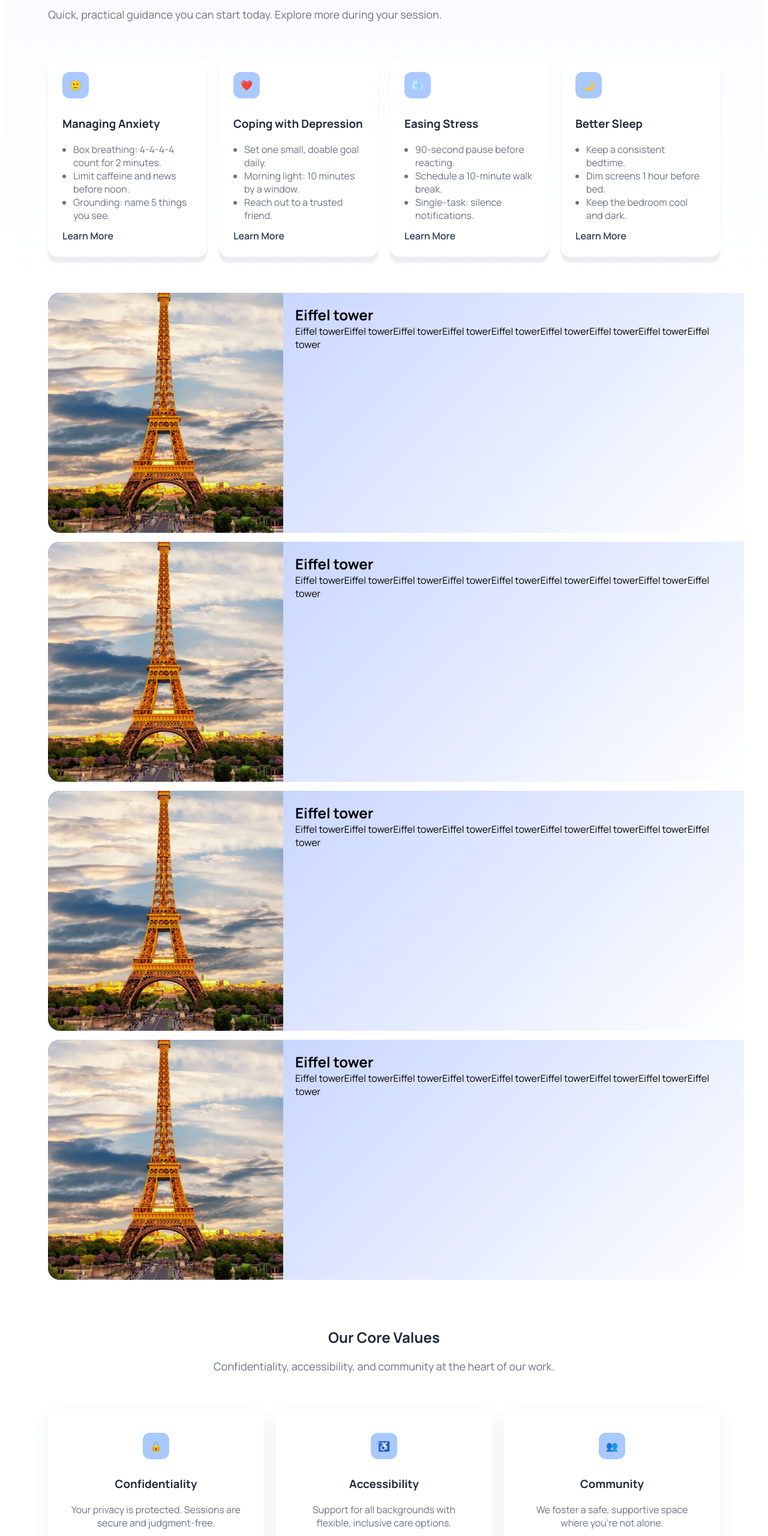
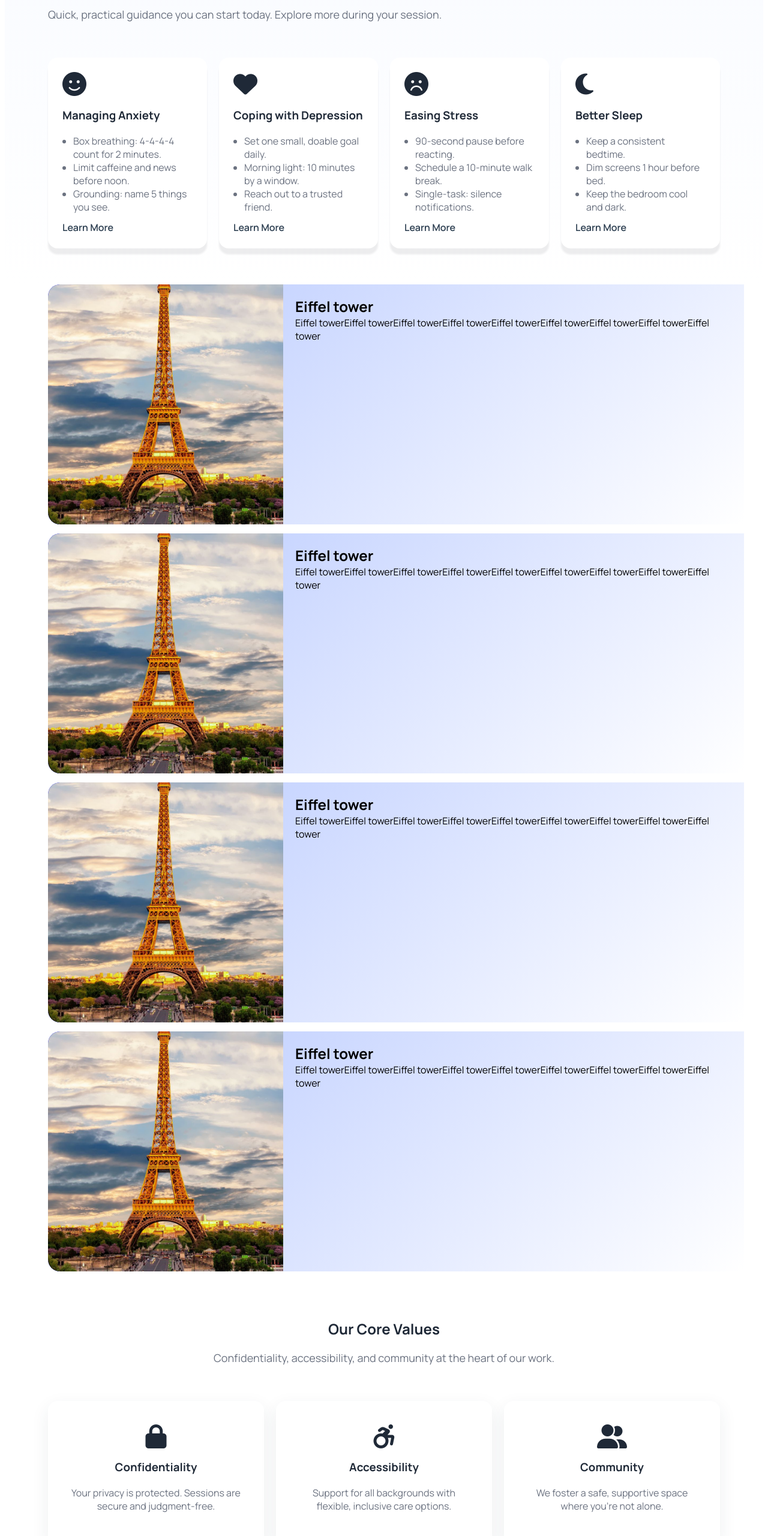
Before and after one commit to nwtes/asd, a plain HTML site: page index.html in a window 1280 px wide. Shown: the part 1000-3560 px from the top of the page at 60% size. Drawn offline with Linux system fonts and the light colour scheme; files whose address does not match are found by name.

Commit message:
small improvements , fontawesome icons added

```diff
--- a/index.html
+++ b/index.html
@@ -73,7 +73,7 @@
           <p class="muted">Quick, practical guidance you can start today. Explore more during your session.</p>
         </header>
         <article>
-              <span class="badge" aria-hidden="true">🙂</span>
+              <i class="fa-solid fa-face-smile icon"></i>
               <h3>Managing Anxiety</h3>
               <ul class="muted">
                 <li>Box breathing: 4-4-4-4 count for 2 minutes.</li>
@@ -83,7 +83,7 @@
               <a class="link-cta" href="#anxiety" aria-label="Learn more about managing anxiety">Learn More</a>
         </article>
         <article>
-              <span class="badge" aria-hidden="true">❤️</span>
+              <i class="fa-solid fa-heart icon"></i>
               <h3>Coping with Depression</h3>
               <ul class="muted">
                 <li>Set one small, doable goal daily.</li>
@@ -93,7 +93,7 @@
               <a class="link-cta" href="#depression" aria-label="Learn more about coping with depression">Learn More</a>
         </article>
         <article>
-              <span class="badge" aria-hidden="true">🌬️</span>
+              <i class="fa-solid fa-face-frown icon"></i>
               <h3>Easing Stress</h3>
               <ul class="muted">
                 <li>90-second pause before reacting.</li>
@@ -103,7 +103,7 @@
               <a class="link-cta" href="#stress" aria-label="Learn more about easing stress">Learn More</a>
         </article>
         <article>
-              <span class="badge" aria-hidden="true">🌙</span>
+              <i class="fa-solid fa-moon icon"></i>
               <h3>Better Sleep</h3>
               <ul class="muted">
                 <li>Keep a consistent bedtime.</li>
@@ -181,17 +181,17 @@
           <p class="muted">Confidentiality, accessibility, and community at the heart of our work.</p>
         </header>
         <article>
-          <span class="badge" aria-hidden="true">🔒</span>
+          <i class="fa-solid fa-lock icon"></i>
           <h3>Confidentiality</h3>
           <p class="muted">Your privacy is protected. Sessions are secure and judgment-free.</p>
         </article>
         <article>
-          <span class="badge" aria-hidden="true">♿</span>
+          <i class="fa-solid fa-wheelchair-move icon"></i>
           <h3>Accessibility</h3>
           <p class="muted">Support for all backgrounds with flexible, inclusive care options.</p>
         </article>
         <article>
-          <span class="badge" aria-hidden="true">👥</span>
+          <i class="fa-solid fa-user-group icon"></i>
           <h3>Community</h3>
           <p class="muted">We foster a safe, supportive space where you’re not alone.</p>
         </article>
@@ -205,8 +205,8 @@
           <h2>Get in Touch</h2>
           <p class="muted">Email us or send a message—our team will respond within one business day.</p>
           <div>
-            <div><span aria-hidden="true">✉️</span> <a href="mailto:hello@mindfulcare.example">hello@mindfulcare.example</a></div>
-            <div><span aria-hidden="true">☎️</span> <a href="tel:+1234567890">+1 (234) 567-890</a></div>
+            <div><i class="fa-solid fa-envelope"></i> <a href="mailto:hello@mindfulcare.example">hello@mindfulcare.example</a></div>
+            <div><i class="fa-solid fa-phone"></i> <a href="tel:+1234567890">+1 (234) 567-890</a></div>
           </div>
           <div class="social">
             <a aria-label="Twitter" href="#">𝕏</a>
@@ -246,5 +246,6 @@
     </footer>
 
     <script src="assets//JavaScript/script.js"></script>
+    <script src="https://kit.fontawesome.com/7babdebb89.js" crossorigin="anonymous"></script>
   </body>
   </html>
--- a/styles/general.css
+++ b/styles/general.css
@@ -19,3 +19,7 @@ a{
 .social a { color: #6b7280; text-decoration: none; font-size: 18px; }
 .actions { display: flex; gap: 12px; flex-wrap: wrap; }
 .link-cta { color: #2C3E50; font-weight: 600; text-decoration: none; }
+.icon{
+  font-size: 40px;
+
+}
```
